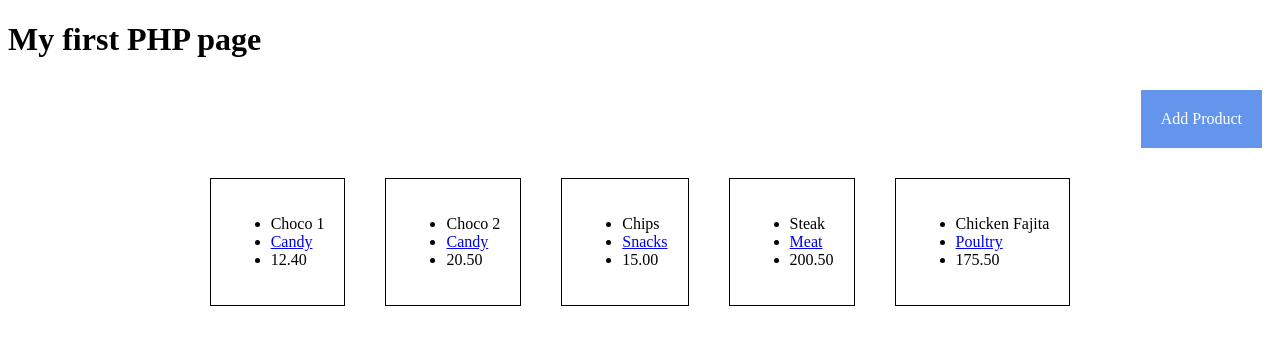
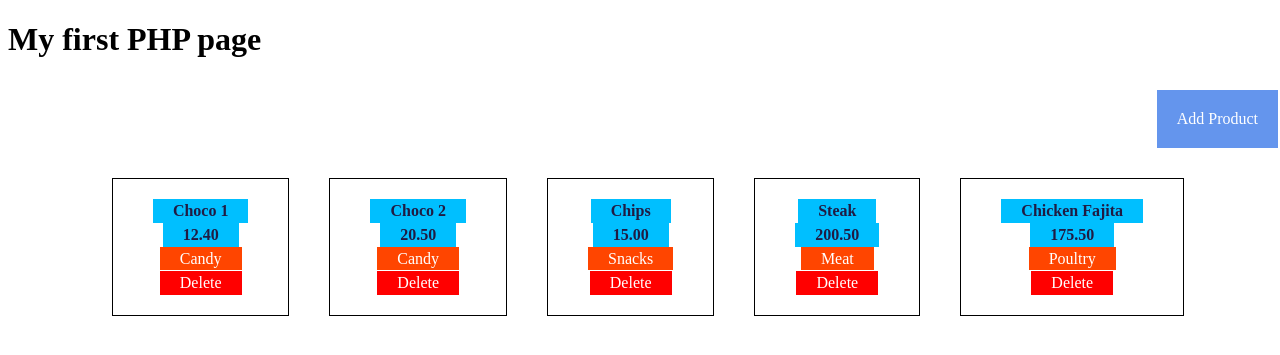
Before and after one commit to doooooo/e-commerce, a PHP site: page /admin/index.php in a window 1280 px wide. Shown: the top 355 px of the page. Run offline with PHP 8.4, Linux system fonts and the light colour scheme; data comes from the database, SQL or seed files in the repository; data that the repository does not hold is empty.

Commit message:
add styling to admin page

```diff
--- a/app/admin/index.php
+++ b/app/admin/index.php
@@ -23,9 +23,10 @@ if(isset($_POST["add"]))
 
 }
 //display all products
-if(isset($GET["category"])) {
-    $category = $GET["category"];
+if(isset($_GET["category"])) {
+    $category = $_GET["category"];
     $sql="SELECT * FROM PRODUCT where CATEGORY like '$category'";
+	echo "<div class='filter'><a class='clear' href='index.php'>&gt;&gt;Clear all filters</a></div>";
 }
 else{
     $sql="SELECT * FROM PRODUCT";
@@ -39,13 +40,15 @@ if(mysqli_num_rows($ret) > 0)
 	{
 		#echo "EMP ID: {$row['id']}<br/> ". "EMP NAME: {$row['id']}<br/>". "EMP salary: {$row['salary']}<br/>";
 		echo "<div class='card'> <ul>";
-        echo "<li>". $row['NAME']."</li>";
-		echo "<li><a href='index.php?category=".$row['Category']."'>".$row['Category']."</a></li>";
-		echo "<li>". $row['Price']."</li>";
+        echo "<li><span>". $row['NAME']."</span></li>";
+		echo "<li><span>". $row['Price']."</span></li>";
+		echo "<li><a class='category' href='index.php?category=".$row['Category']."'>".$row['Category']."</a></li>";
+		echo "<li><a class='delete' href='index.php?delid=".$row['ID']."'>Delete</a></li>";
 		echo "</ul></div>";
 	}
 	// echo "</ul>";
     echo "</div>";
+
 }
 else echo "0 results found";
 
--- a/app/style.css
+++ b/app/style.css
@@ -25,15 +25,65 @@
     text-decoration: none;
 }
 
+.category{
+    margin: 0px 10px 0px 10px;
+    padding: 3px 20px 3px 20px;
+    background-color: orangered;
+    color: white;
+    text-decoration: none;
+}
+
+.delete{
+    margin: 0px 10px 0px 10px;
+    padding: 5px 20px 5px 20px;
+    background-color: red;
+    color: white;
+    text-decoration: none;
+}
+
 .back{
     margin-left: auto;
     text-align: right;
 }
-
-tr, td{
+.filter{
+    display: flex;
+    justify-content: flex-end;
     width: 100%;
+    padding: 10px;
+}
+.clear{
+    /* display: inline-block; */
+    display: block;
+    text-align: right;
+    margin-right: 40px;
 }
 
 body{
     height: 100%;
+    width: 100%;
 }
+
+ul {
+    list-style-type: none; /* Remove bullets */
+    padding: 0;
+    margin: 0;
+    display: flex;
+    flex-direction: column;
+  }
+li{
+    flex: 1;
+    /* width: 150px; */
+    padding: 3px 10px 3px 10px;
+    text-align: center;
+    white-space: nowrap;      /* Prevent text wrapping */
+    overflow: hidden;         /* Hide overflow if text is too long */
+    text-overflow: ellipsis;
+}
+ span{
+    margin: 0px 10px 0px 10px;
+    padding: 5px 20px 5px 20px;
+    background-color: deepskyblue;
+    color: rgb(32, 27, 67);
+    font-weight: bold;
+    text-decoration: none;
+}
```
